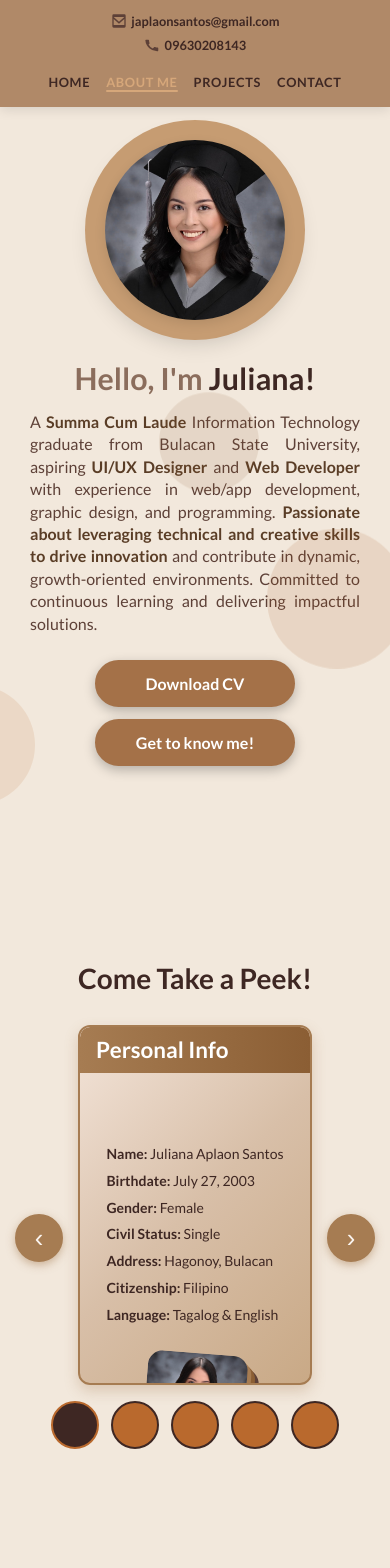
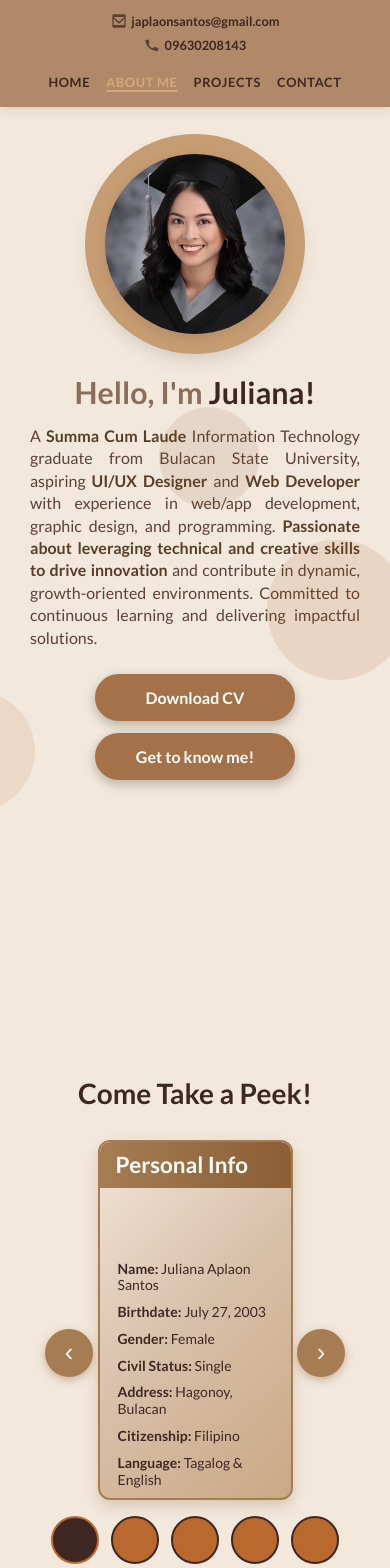
Before and after one commit to julianaaplaonsantos/mywebsite, a React (Vite) app: page / in a window 390 px wide. Shown: the top 1568 px of the page. Built offline with nearby package versions, Linux system fonts and the light colour scheme.

Commit message:
multiple ui fix

```diff
--- a/src/sections/About.css
+++ b/src/sections/About.css
@@ -5,20 +5,24 @@
 
 .about-section {
   min-height: 100vh;
-  padding: 120px 20px 60px;
+  padding: 80px 20px 60px;
   max-width: 700px;
   margin: 0 auto;
   background-color: var(--bg-color);
   color: var(--secondary-text);
   position: relative;
+  display: flex;
+  flex-direction: column;
+  justify-content: center;
+  align-items: center;
 }
 
 .about-section > h2 {
   font-size: 35px;
   font-weight: bold;
   color: #3E2723;
-  margin-top: -105px;
-  margin-bottom: 20px;
+  margin-top: 0;
+  margin-bottom: 30px;
   text-align: center;
 }
 
@@ -438,8 +442,12 @@
 
 /* tablets */
 @media (max-width: 1024px) {
+  .about-section {
+    padding: 60px 20px;
+  }
+
   .about-section > h2 {
-    margin-top: -30px;
+    margin-top: 0;
     margin-bottom: 30px;
     font-size: 45px;
   }
@@ -457,12 +465,12 @@
 /* small tablets & large phones */
 @media (max-width: 768px) {
   .about-section {
-    padding: 100px 15px 40px;
+    padding: 60px 15px 40px;
   }
 
   .about-section > h2 {
     font-size: 28px;
-    margin-top: -35px;
+    margin-top: 0;
     margin-bottom: 30px;
   }
 
@@ -553,6 +561,10 @@
 
 /* phones */
 @media (max-width: 480px) {
+  .about-section {
+    padding: 50px 15px 40px;
+  }
+
   .slider-container {
     width: 65%;
     max-width: 280px;
--- a/src/sections/Home.css
+++ b/src/sections/Home.css
@@ -5,7 +5,7 @@
   justify-content: center;
   align-items: center;
   background-color: var(--bg-color);
-  padding: 40px 20px;
+  padding: 20px;
   overflow: hidden;
 }
 
@@ -16,7 +16,7 @@
   max-width: 1000px;
   width: 100%;
   gap: 40px;
-  transform: translateY(-40px);
+  transform: translateY(-20px);
 }
 
 .image-wrapper {
@@ -197,8 +197,8 @@
 
 .explore-button {
   display: inline-block;
-  margin-top: 60px;
-  margin-bottom: -45px;
+  margin-top: 30px;
+  margin-bottom: -20px;
   padding: 12px 28px;
   font-weight: 700;
   font-size: 1rem;
@@ -225,7 +225,7 @@
   display: flex;
   flex-direction: row;
   gap: 15px;
-  margin-top: -35px;
+  margin-top: -10px;
   align-items: center;
   clear: both;
 }
@@ -311,13 +311,13 @@
 
 @media (max-width: 768px) {
   .home-section {
-    padding: 80px 15px 100px;
-    min-height: 95vh;
+    padding: 40px 15px 60px;
+    min-height: 100vh;
   }
 
   .home-container {
     flex-direction: column;
-    gap: 30px;
+    gap: 25px;
     transform: translateY(0);
     padding: 0;
   }
@@ -325,7 +325,7 @@
   .image-wrapper {
     width: 240px;
     height: 240px;
-    margin-top: 10px;
+    margin-top: 0;
     order: 1;
   }
 
@@ -344,7 +344,7 @@
     max-width: 100%;
     text-align: center;
     padding: 0 15px;
-    margin-top: 5px;
+    margin-top: 0;
   }
 
   .text-content h1 {
@@ -356,21 +356,21 @@
   .text-content p {
     font-size: 16px;
     line-height: 1.4;
-    margin-bottom: 35px;
-    padding-bottom: 25px;
+    margin-bottom: 20px;
+    padding-bottom: 10px;
     text-align: justify;
   }
 
   .buttons-container {
     flex-direction: column;
     gap: 12px;
-    margin-top: -40px;
+    margin-top: 0;
     align-items: center;
   }
 
   .explore-button {
-    margin-top: -10px;
-    margin-bottom: 10px;
+    margin-top: 0;
+    margin-bottom: 0;
   }
 
   .buttons-container .explore-button {
@@ -382,12 +382,12 @@
 
 @media (max-width: 480px) {
   .home-section {
-    padding: 70px 15px 120px;
-    min-height: 90vh;
+    padding: 30px 15px 50px;
+    min-height: 100vh;
   }
 
   .home-container {
-    gap: 15px;
+    gap: 20px;
   }
 
   .image-wrapper {
@@ -410,20 +410,20 @@
   }
 
   .text-content p {
-    margin-bottom: 45px;
-    padding-bottom: 30px;
+    margin-bottom: 15px;
+    padding-bottom: 10px;
   }
 
   .buttons-container {
     flex-direction: column;
     gap: 12px;
-    margin-top: -40px;
+    margin-top: 0;
     align-items: center;
   }
 
   .explore-button {
-    margin-top: -10px;
-    margin-bottom: 10px;
+    margin-top: 0;
+    margin-bottom: 0;
   }
 
   .buttons-container .explore-button {
--- a/src/sections/Projects.css
+++ b/src/sections/Projects.css
@@ -10,9 +10,25 @@
   --card-bg-peach: #D9A98A;
 }
 
+.contact-section {
+  min-height: 100vh;
+  padding: 80px 20px 60px;
+  background-color: var(--contact-bg, #3B2F24);
+  color: var(--contact-text-light, #F5F0E6);
+  display: flex;
+  flex-direction: column;
+  align-items: center;
+  text-align: center;
+  scroll-margin-top: -15px;
+  position: relative;
+  z-index: 1;
+  overflow: hidden;
+  box-sizing: border-box;
+}
+
 .section-title {
   font-size: 35px;
-  margin-top: 10px;
+  margin-top: 60px;
   margin-bottom: 20px;
   color: var(--primary-text);
   font-weight: 700;
```
